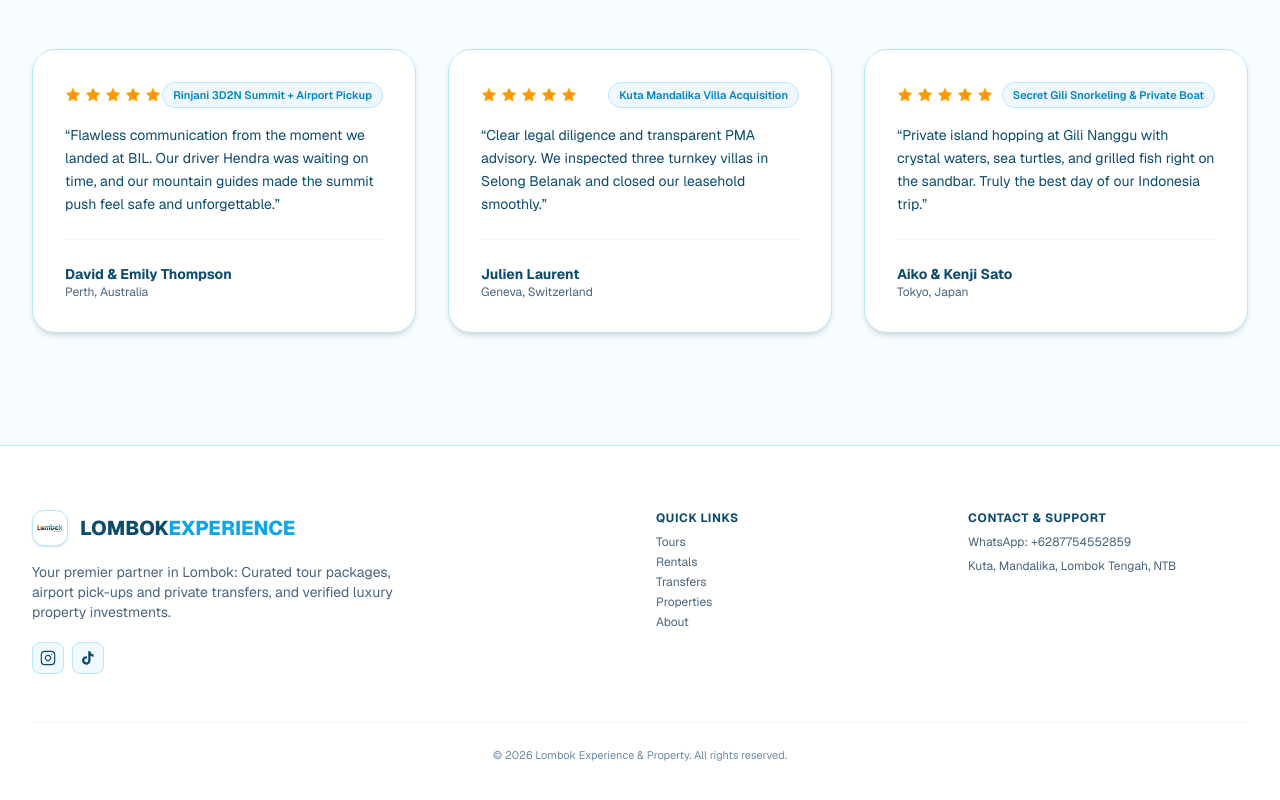
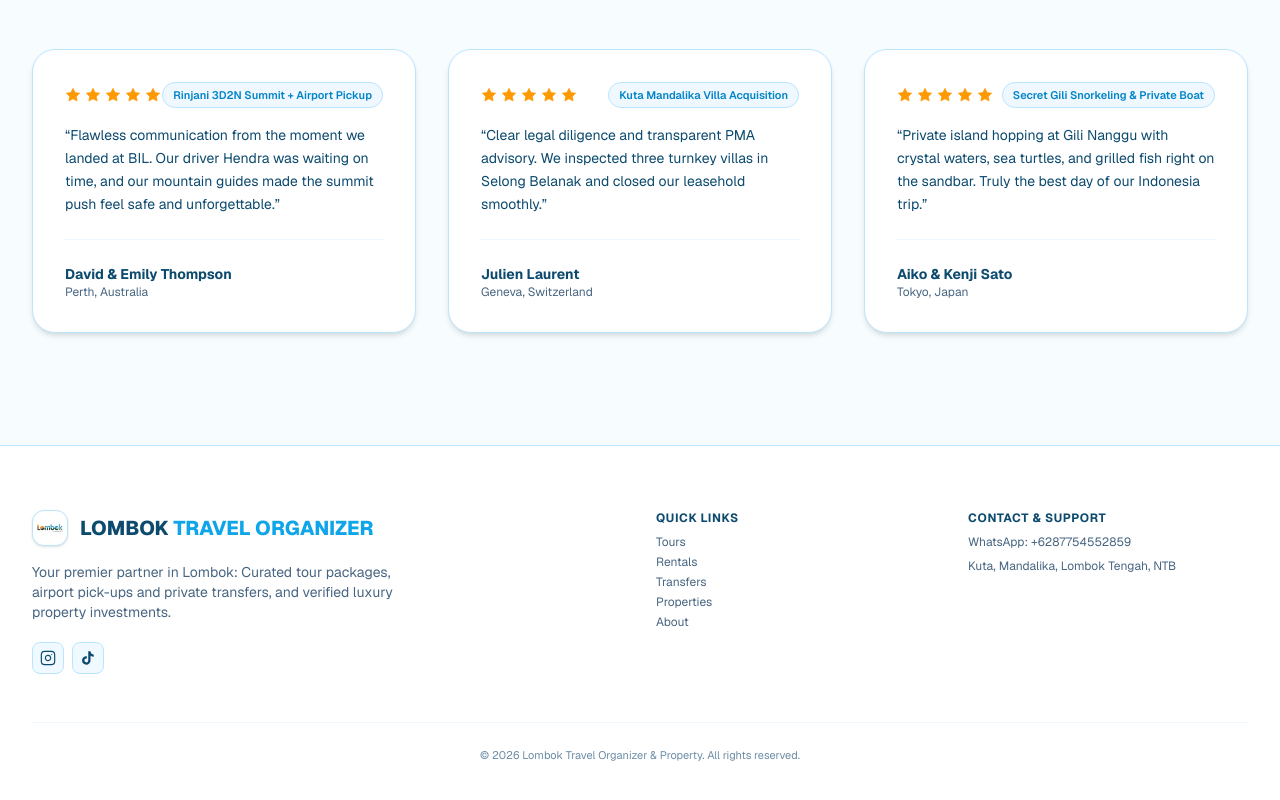
Before and after one commit to zilullah/travel, a Next.js app: page / in a window 1280 px wide. Shown: the part 6867-7667 px from the top of the page. Built offline with nearby package versions, Linux system fonts and the light colour scheme; no server answers; the database is empty.

Commit message:
feat: update footer branding and improve translation strings for consistency

```diff
--- a/app/_components/layout/Footer.tsx
+++ b/app/_components/layout/Footer.tsx
@@ -26,7 +26,7 @@ export const Footer: React.FC = () => {
                 />
               </div>
               <span className="font-extrabold text-xl text-[#0C4A6E]">
-                LOMBOK<span className="text-[#0EA5E9]">EXPERIENCE</span>
+                LOMBOK <span className="text-[#0EA5E9]">TRAVEL ORGANIZER</span>
               </span>
             </div>
             <p className="text-xs sm:text-sm text-[#486581] max-w-sm">
--- a/app/_context/LanguageContext.tsx
+++ b/app/_context/LanguageContext.tsx
@@ -127,7 +127,8 @@ export const translations: Record<Language, Record<string, string>> = {
     "rental.capacity": "Capacity",
     "rental.type": "Category",
     "rental.rental_terms": "Rental Terms & Delivery",
-    "rental.term1": "Free delivery to Lombok International Airport (BIL) or Kuta Lombok area hotel",
+    "rental.term1":
+      "Free delivery to Lombok International Airport (BIL) or Kuta Lombok area hotel",
     "rental.term2": "Clean SNI helmets + fresh raincoats provided",
     "rental.term3": "24/7 emergency roadside assistance support across Lombok",
     "rental.term4": "Valid ID / Passport required for booking verification",
@@ -153,7 +154,8 @@ export const translations: Record<Language, Record<string, string>> = {
     "about.english_support": "Fluent English Support",
     "about.private_planning": "Tailored Private Trips",
     "about.social_heading": "Follow Our Island Journeys",
-    "about.social_sub": "Check out real guest moments, travel guides & behind-the-scenes on Instagram & TikTok",
+    "about.social_sub":
+      "Check out real guest moments, travel guides & behind-the-scenes on Instagram & TikTok",
     "about.tiktok_label": "Watch on TikTok",
     "about.instagram_label": "Follow on Instagram",
 
@@ -194,7 +196,7 @@ export const translations: Record<Language, Record<string, string>> = {
     "footer.quick_links": "Quick Links",
     "footer.contact_support": "Contact & Support",
     "footer.rights":
-      "© 2026 Lombok Experience & Property. All rights reserved.",
+      "© 2026 Lombok Travel Organizer & Property. All rights reserved.",
   },
   id: {
     // Nav & Header
@@ -313,7 +315,8 @@ export const translations: Record<Language, Record<string, string>> = {
     "rental.capacity": "Kapasitas",
     "rental.type": "Kategori",
     "rental.rental_terms": "Syarat Sewa & Layanan Antar",
-    "rental.term1": "Gratis antar ke Bandara Lombok (BIL) atau hotel area Kuta Lombok",
+    "rental.term1":
+      "Gratis antar ke Bandara Lombok (BIL) atau hotel area Kuta Lombok",
     "rental.term2": "Termasuk 2 helm SNI bersih + jas hujan siap pakai",
     "rental.term3": "Bantuan darurat roadside assistance 24 jam se-Lombok",
     "rental.term4": "Cukup tunjukkan KTP / Paspor & SIM untuk verifikasi cepat",
@@ -339,7 +342,8 @@ export const translations: Record<Language, Record<string, string>> = {
     "about.english_support": "Bahasa Indonesia & English",
     "about.private_planning": "Perjalanan Privat Fleksibel",
     "about.social_heading": "Ikuti Petualangan Kami",
-    "about.social_sub": "Tonton keseruan liburan tamu kami, tips wisata, dan pesona Lombok di Instagram & TikTok",
+    "about.social_sub":
+      "Tonton keseruan liburan tamu kami, tips wisata, dan pesona Lombok di Instagram & TikTok",
     "about.tiktok_label": "Tonton di TikTok",
     "about.instagram_label": "Ikuti di Instagram",
 
@@ -380,7 +384,7 @@ export const translations: Record<Language, Record<string, string>> = {
     "footer.quick_links": "Tautan Cepat",
     "footer.contact_support": "Kontak & Bantuan",
     "footer.rights":
-      "© 2026 Lombok Experience & Property. Seluruh hak cipta dilindungi.",
+      "© 2026 Lombok Travel Organizer & Property. Seluruh hak cipta dilindungi.",
   },
 };
 
```
